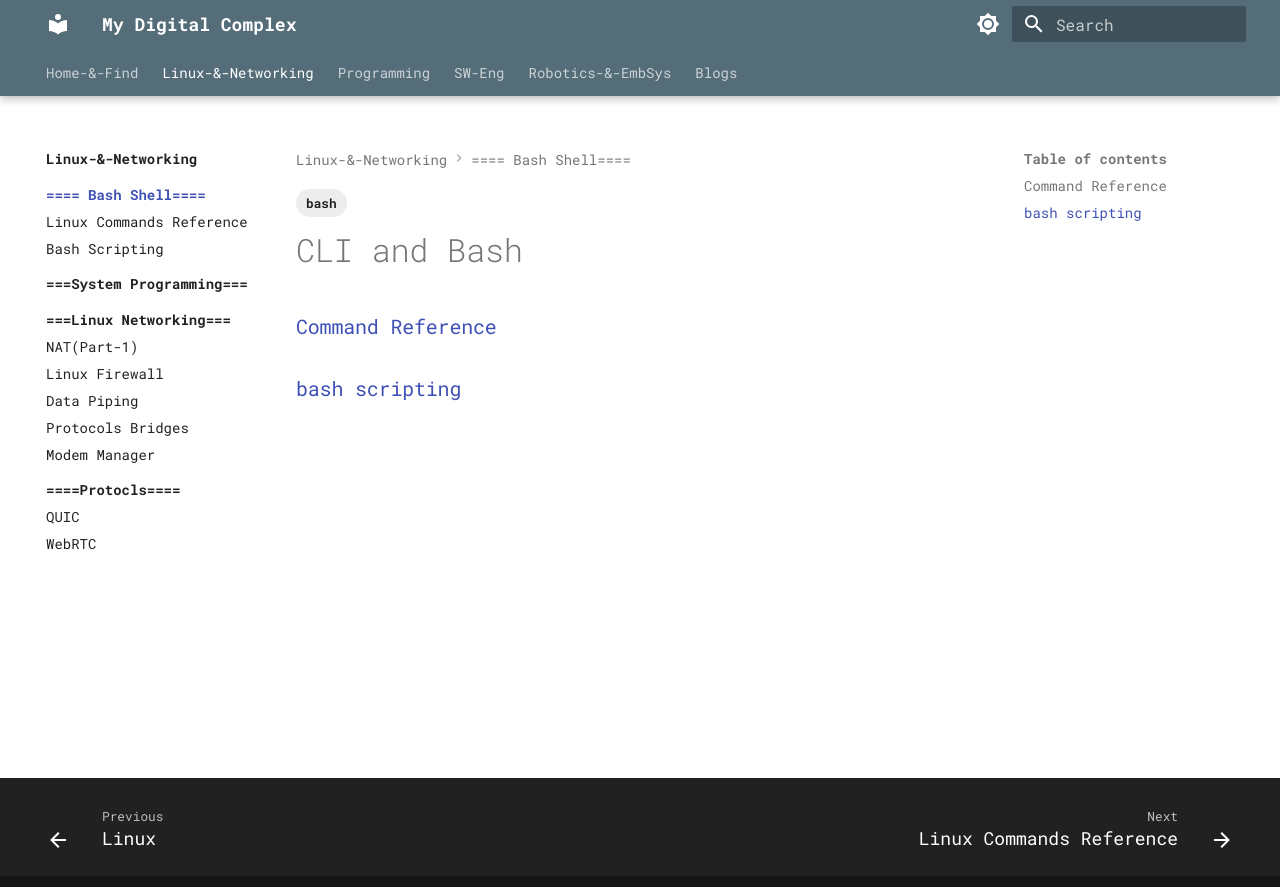
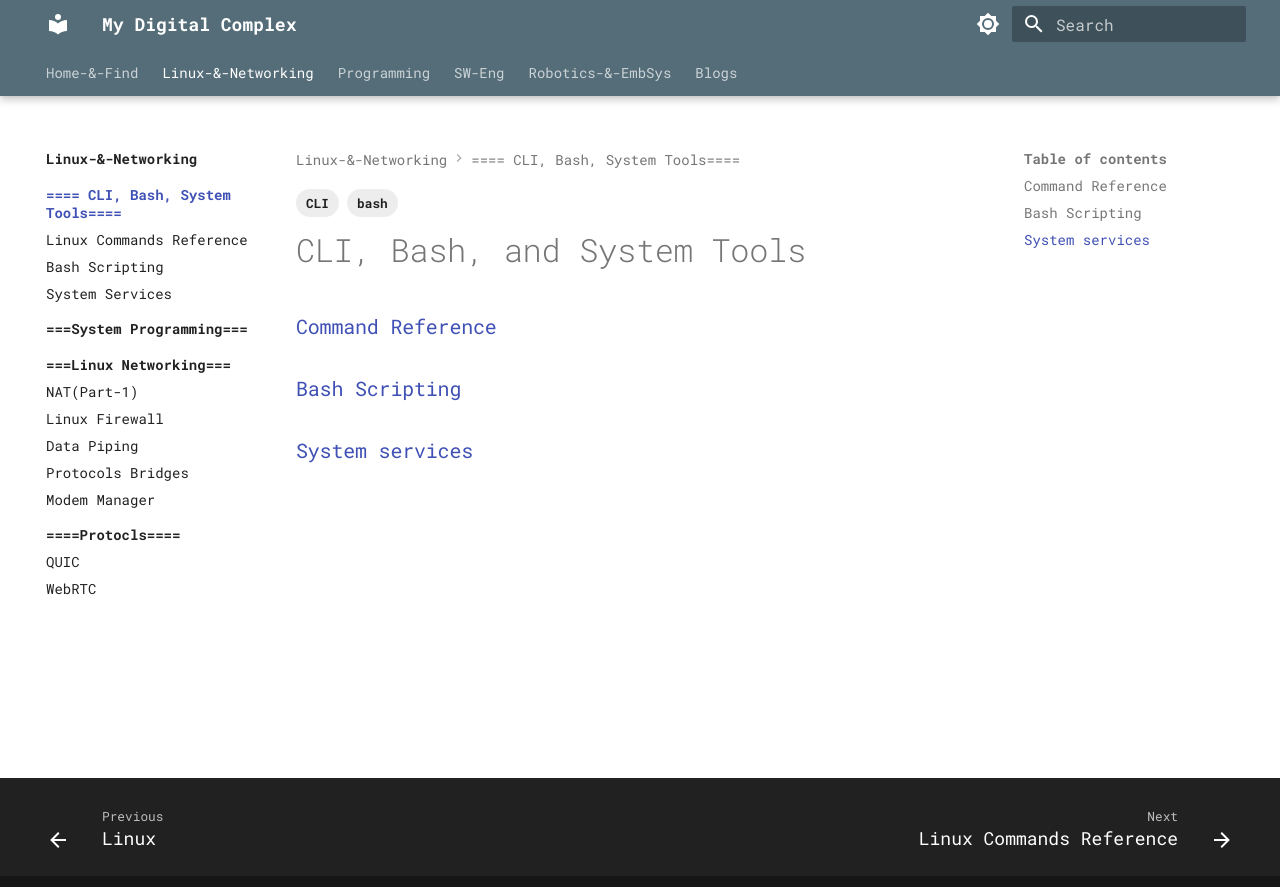
Before and after one commit to alohamujeeb/alohamujeeb.github.io, an MkDocs documentation site: the page built from docs/linux/cli-bash/index.md, in a window 1280 px wide. Shown: the top 887 px of the page. Built offline with MkDocs 1.6.1 and Material for MkDocs 9.7.7, drawn with Linux system fonts in a browser that asks for light colours.

Commit message:
linux services section added

```diff
--- a/docs/linux/cli-bash/index.md
+++ b/docs/linux/cli-bash/index.md
@@ -1,10 +1,13 @@
 ---
 tags:
   - bash
+  - CLI
 ---
 
-# CLI and Bash
+# CLI, Bash, and System Tools
 
 ### [Command Reference](linux-cli.md)
 
-### [bash scripting](bash.md)
+### [Bash Scripting](bash.md)
+
+### [System services](services.md)
--- a/docs/linux/index.md
+++ b/docs/linux/index.md
@@ -11,7 +11,7 @@ tags:
 This section contains following topics/sub-topics.
 
 ---
-### [Bash shell](cli-bash/index.md)
+### [CLI, Bash, System Tools](cli-bash/index.md)
 
 ---
 ### [Linux Networking](linux-networking/index.md)
--- a/mkdocs.yml
+++ b/mkdocs.yml
@@ -120,10 +120,11 @@ nav:
 
   - Linux-&-Networking:
     - Linux: linux/index.md
-    - ==== Bash Shell====:
-      - Bash Shell: linux/cli-bash/index.md
+    - ==== CLI, Bash, System Tools====:
+      - Linux Tools: linux/cli-bash/index.md
       - Linux Commands Reference: linux/cli-bash/linux-cli.md
       - Bash Scripting: linux/cli-bash/bash.md
+      - System Services: linux/cli-bash/services.md
     - ===System Programming===:
       - System Programming: linux/system-programming/index.md
     - ===Linux Networking===:
```
Also changed, not shown: docs/linux/cli-bash/services.md (added, +101 -0 lines).
